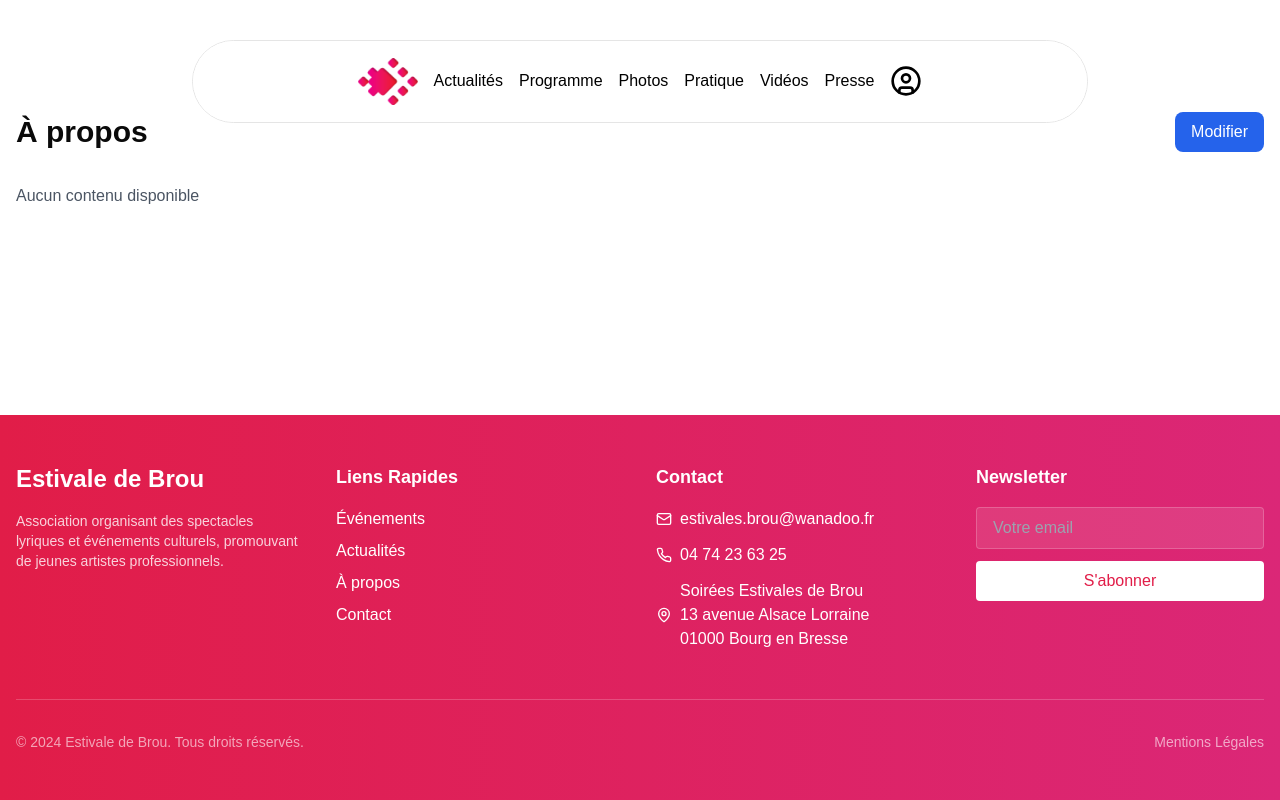
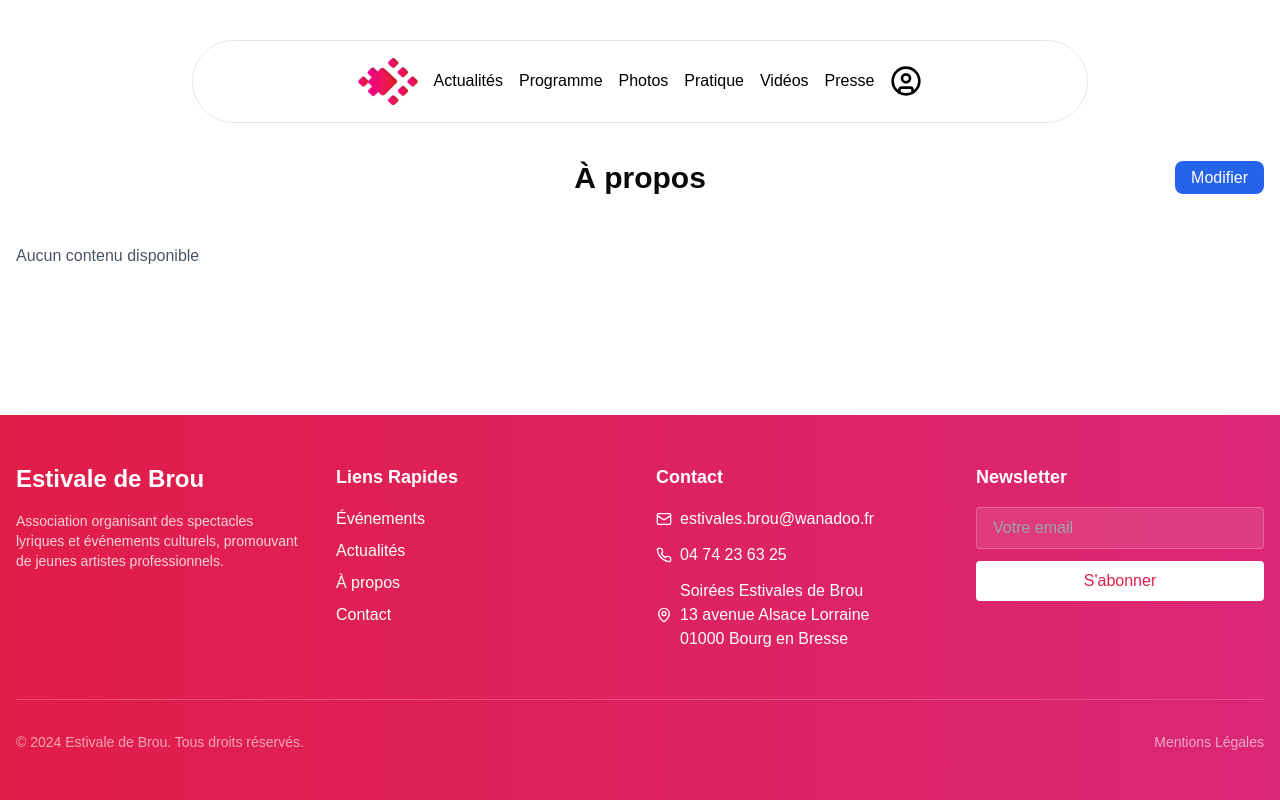
Before and after one commit to lionelLP/estivales_2025_v2, a Next.js app: page /about in a window 1280 px wide. Built offline with nearby package versions, Linux system fonts and the light colour scheme; no server answers; the database is empty.

Commit message:
a propos

```diff
--- a/app/about/edit/page.tsx
+++ b/app/about/edit/page.tsx
@@ -73,7 +73,7 @@ export default function EditAbout() {
 
   return (
     <div className="container mx-auto px-4 py-8">
-      <h1 className="text-3xl font-bold mb-6">Éditer la page À propos</h1>
+      <h1 className="text-3xl font-bold text-center mb-12 mt-12">Éditer la page À propos</h1>
       <div className="mb-6">
         <ReactQuill
           theme="snow"
--- a/app/about/page.tsx
+++ b/app/about/page.tsx
@@ -32,8 +32,9 @@ export default function About() {
 
   return (
     <div className="container mx-auto px-4 py-8">
-      <div className="flex justify-between items-center mb-8">
-        <h1 className="text-3xl font-bold">À propos</h1>
+      <div className="relative mb-12 mt-12">
+        <h1 className="text-3xl font-bold text-center">À propos</h1>
+        <div className="absolute right-0 top-1/2 -translate-y-1/2">
           <Link
             href="/about/edit"
             className="bg-blue-600 text-white px-4 py-2 rounded-lg hover:bg-blue-700 transition"
@@ -41,6 +42,7 @@ export default function About() {
             Modifier
           </Link>
         </div>
+      </div>
       <div className="prose prose-lg max-w-none">
         {content ? parse(content) : <p>Aucun contenu disponible</p>}
       </div>
```
Lines whose indentation alone changed are shown as unchanged.
